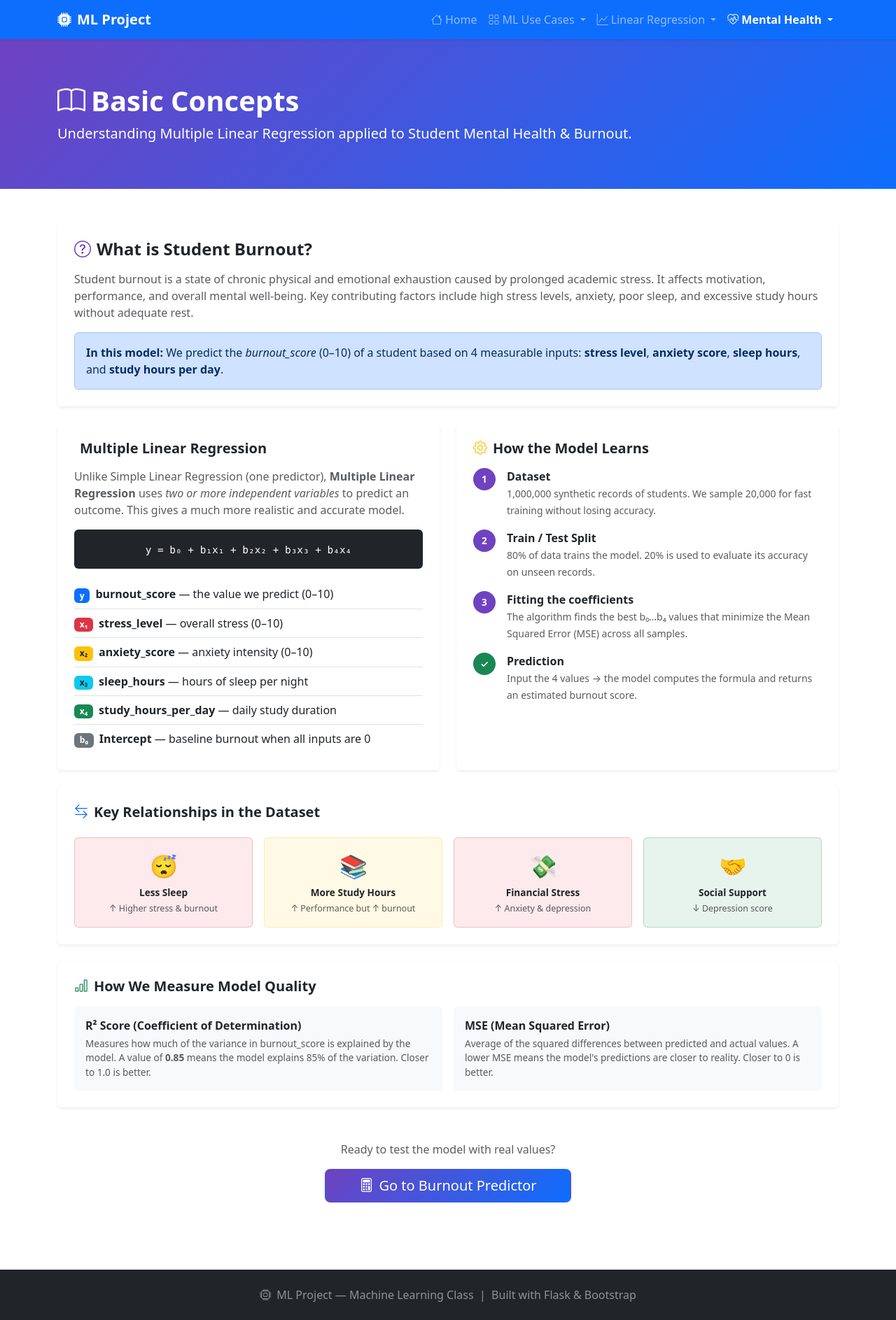
After one commit to YAraNIC/app, a Flask app: page /burnout-concepts in a window 1280 px wide. The commit adds this page. Shown: the whole page at 70% size. Run offline with Flask 3, Linux system fonts and the light colour scheme; parts of the project's set-up code (start-up, migrations or seed data) failed here and were passed over.

Commit message:
Healt DataSet
Se realiza DataSet

```diff
--- a/LinearRegression.py
+++ b/LinearRegression.py
@@ -18,4 +18,4 @@ model.fit(x, y)
 
 def calculateGrade(hours):
     result = model.predict([[hours]])[0][0]
-    return result
+    return float(result)
--- a/app.py
+++ b/app.py
@@ -1,5 +1,6 @@
 from flask import Flask, render_template, request
 import LinearRegression
+import MentalHealth
 
 app = Flask(__name__)
 
@@ -21,9 +22,32 @@ def predict():
     hours = None
     if request.method == "POST":
         hours = float(request.form["hours"])
-        result = LinearRegression.calculateGrade(hours)
-        result = round(float(result), 2)
+        result = round(LinearRegression.calculateGrade(hours), 2)
     return render_template("predict.html", result=result, hours=hours)
+
+@app.route('/burnout-concepts')
+def burnout_concepts():
+    return render_template('burnout_concepts.html')
+
+@app.route('/burnout', methods=["GET", "POST"])
+def burnout():
+    result = None
+    form_data = {}
+    model_info = MentalHealth.getModelInfo()
+
+    if request.method == "POST":
+        form_data = {
+            "stress_level":  float(request.form["stress_level"]),
+            "anxiety_score": float(request.form["anxiety_score"]),
+            "sleep_hours":   float(request.form["sleep_hours"]),
+            "study_hours":   float(request.form["study_hours"]),
+        }
+        result = MentalHealth.predictBurnout(**form_data)
+
+    return render_template("burnout.html",
+                           result=result,
+                           form_data=form_data,
+                           model_info=model_info)
 
 if __name__ == '__main__':
     app.run(debug=True)
--- /dev/null
+++ b/templates/burnout_concepts.html
@@ -0,0 +1,219 @@
+{% extends "layout.html" %}
+{% block title %}Basic Concepts — Mental Health & Burnout{% endblock %}
+
+{% block content %}
+
+<!-- HEADER -->
+<section class="py-5 text-white" style="background: linear-gradient(135deg, #6f42c1, #0d6efd);">
+    <div class="container py-3">
+        <h1 class="fw-bold"><i class="bi bi-book me-2"></i>Basic Concepts</h1>
+        <p class="lead mb-0">Understanding Multiple Linear Regression applied to Student Mental Health & Burnout.</p>
+    </div>
+</section>
+
+<section class="py-5">
+    <div class="container">
+        <div class="row g-4">
+
+            <!-- WHAT IS BURNOUT -->
+            <div class="col-12">
+                <div class="card border-0 shadow-sm">
+                    <div class="card-body p-4">
+                        <h4 class="fw-bold mb-3">
+                            <i class="bi bi-question-circle me-2" style="color:#6f42c1;"></i>What is Student Burnout?
+                        </h4>
+                        <p class="text-muted">
+                            Student burnout is a state of chronic physical and emotional exhaustion caused by prolonged academic stress.
+                            It affects motivation, performance, and overall mental well-being. Key contributing factors include high stress levels,
+                            anxiety, poor sleep, and excessive study hours without adequate rest.
+                        </p>
+                        <div class="alert alert-primary mb-0">
+                            <strong>In this model:</strong> We predict the <em>burnout_score</em> (0–10) of a student
+                            based on 4 measurable inputs: <strong>stress level</strong>, <strong>anxiety score</strong>,
+                            <strong>sleep hours</strong>, and <strong>study hours per day</strong>.
+                        </div>
+                    </div>
+                </div>
+            </div>
+
+            <!-- MULTIPLE LINEAR REGRESSION -->
+            <div class="col-md-6">
+                <div class="card border-0 shadow-sm h-100">
+                    <div class="card-body p-4">
+                        <h5 class="fw-bold mb-3">
+                            <i class="bi bi-function me-2 text-success"></i>Multiple Linear Regression
+                        </h5>
+                        <p class="text-muted">
+                            Unlike Simple Linear Regression (one predictor), <strong>Multiple Linear Regression</strong>
+                            uses <em>two or more independent variables</em> to predict an outcome.
+                            This gives a much more realistic and accurate model.
+                        </p>
+                        <div class="bg-dark text-white rounded p-3 text-center mb-3">
+                            <span class="font-monospace" style="font-size:0.9rem;">
+                                y = b₀ + b₁x₁ + b₂x₂ + b₃x₃ + b₄x₄
+                            </span>
+                        </div>
+                        <ul class="list-group list-group-flush">
+                            <li class="list-group-item px-0 d-flex gap-2">
+                                <span class="badge bg-primary mt-1">y</span>
+                                <span><strong>burnout_score</strong> — the value we predict (0–10)</span>
+                            </li>
+                            <li class="list-group-item px-0 d-flex gap-2">
+                                <span class="badge bg-danger mt-1">x₁</span>
+                                <span><strong>stress_level</strong> — overall stress (0–10)</span>
+                            </li>
+                            <li class="list-group-item px-0 d-flex gap-2">
+                                <span class="badge bg-warning text-dark mt-1">x₂</span>
+                                <span><strong>anxiety_score</strong> — anxiety intensity (0–10)</span>
+                            </li>
+                            <li class="list-group-item px-0 d-flex gap-2">
+                                <span class="badge bg-info text-dark mt-1">x₃</span>
+                                <span><strong>sleep_hours</strong> — hours of sleep per night</span>
+                            </li>
+                            <li class="list-group-item px-0 d-flex gap-2">
+                                <span class="badge bg-success mt-1">x₄</span>
+                                <span><strong>study_hours_per_day</strong> — daily study duration</span>
+                            </li>
+                            <li class="list-group-item px-0 d-flex gap-2">
+                                <span class="badge bg-secondary mt-1">b₀</span>
+                                <span><strong>Intercept</strong> — baseline burnout when all inputs are 0</span>
+                            </li>
+                        </ul>
+                    </div>
+                </div>
+            </div>
+
+            <!-- HOW MODEL LEARNS -->
+            <div class="col-md-6">
+                <div class="card border-0 shadow-sm h-100">
+                    <div class="card-body p-4">
+                        <h5 class="fw-bold mb-3">
+                            <i class="bi bi-gear me-2 text-warning"></i>How the Model Learns
+                        </h5>
+                        <div class="d-flex flex-column gap-3">
+                            <div class="d-flex gap-3 align-items-start">
+                                <div class="rounded-circle text-white d-flex align-items-center justify-content-center flex-shrink-0"
+                                    style="width:32px;height:32px;background:#6f42c1;font-weight:600;font-size:0.85rem;">1</div>
+                                <div>
+                                    <strong>Dataset</strong><br>
+                                    <small class="text-muted">1,000,000 synthetic records of students. We sample 20,000 for fast training without losing accuracy.</small>
+                                </div>
+                            </div>
+                            <div class="d-flex gap-3 align-items-start">
+                                <div class="rounded-circle text-white d-flex align-items-center justify-content-center flex-shrink-0"
+                                    style="width:32px;height:32px;background:#6f42c1;font-weight:600;font-size:0.85rem;">2</div>
+                                <div>
+                                    <strong>Train / Test Split</strong><br>
+                                    <small class="text-muted">80% of data trains the model. 20% is used to evaluate its accuracy on unseen records.</small>
+                                </div>
+                            </div>
+                            <div class="d-flex gap-3 align-items-start">
+                                <div class="rounded-circle text-white d-flex align-items-center justify-content-center flex-shrink-0"
+                                    style="width:32px;height:32px;background:#6f42c1;font-weight:600;font-size:0.85rem;">3</div>
+                                <div>
+                                    <strong>Fitting the coefficients</strong><br>
+                                    <small class="text-muted">The algorithm finds the best b₀…b₄ values that minimize the Mean Squared Error (MSE) across all samples.</small>
+                                </div>
+                            </div>
+                            <div class="d-flex gap-3 align-items-start">
+                                <div class="rounded-circle text-white d-flex align-items-center justify-content-center flex-shrink-0"
+                                    style="width:32px;height:32px;background:#198754;font-weight:600;font-size:0.85rem;">✓</div>
+                                <div>
+                                    <strong>Prediction</strong><br>
+                                    <small class="text-muted">Input the 4 values → the model computes the formula and returns an estimated burnout score.</small>
+                                </div>
+                            </div>
+                        </div>
+                    </div>
+                </div>
+            </div>
+
+            <!-- KEY RELATIONSHIPS -->
+            <div class="col-12">
+                <div class="card border-0 shadow-sm">
+                    <div class="card-body p-4">
+                        <h5 class="fw-bold mb-4">
+                            <i class="bi bi-arrow-left-right me-2 text-primary"></i>Key Relationships in the Dataset
+                        </h5>
+                        <div class="row g-3">
+                            <div class="col-md-3 col-6">
+                                <div class="card h-100 border-danger border-opacity-25 bg-danger bg-opacity-10 text-center p-3">
+                                    <div class="fs-2 mb-1">😴</div>
+                                    <p class="fw-semibold mb-1" style="font-size:0.85rem;">Less Sleep</p>
+                                    <p class="text-muted mb-0" style="font-size:0.78rem;">↑ Higher stress & burnout</p>
+                                </div>
+                            </div>
+                            <div class="col-md-3 col-6">
+                                <div class="card h-100 border-warning border-opacity-25 bg-warning bg-opacity-10 text-center p-3">
+                                    <div class="fs-2 mb-1">📚</div>
+                                    <p class="fw-semibold mb-1" style="font-size:0.85rem;">More Study Hours</p>
+                                    <p class="text-muted mb-0" style="font-size:0.78rem;">↑ Performance but ↑ burnout</p>
+                                </div>
+                            </div>
+                            <div class="col-md-3 col-6">
+                                <div class="card h-100 border-danger border-opacity-25 bg-danger bg-opacity-10 text-center p-3">
+                                    <div class="fs-2 mb-1">💸</div>
+                                    <p class="fw-semibold mb-1" style="font-size:0.85rem;">Financial Stress</p>
+                                    <p class="text-muted mb-0" style="font-size:0.78rem;">↑ Anxiety & depression</p>
+                                </div>
+                            </div>
+                            <div class="col-md-3 col-6">
+                                <div class="card h-100 border-success border-opacity-25 bg-success bg-opacity-10 text-center p-3">
+                                    <div class="fs-2 mb-1">🤝</div>
+                                    <p class="fw-semibold mb-1" style="font-size:0.85rem;">Social Support</p>
+                                    <p class="text-muted mb-0" style="font-size:0.78rem;">↓ Depression score</p>
+                                </div>
+                            </div>
+                        </div>
+                    </div>
+                </div>
+            </div>
+
+            <!-- METRICS -->
+            <div class="col-12">
+                <div class="card border-0 shadow-sm">
+                    <div class="card-body p-4">
+                        <h5 class="fw-bold mb-3">
+                            <i class="bi bi-bar-chart me-2 text-success"></i>How We Measure Model Quality
+                        </h5>
+                        <div class="row g-3">
+                            <div class="col-md-6">
+                                <div class="bg-light rounded p-3">
+                                    <p class="fw-semibold mb-1">R² Score (Coefficient of Determination)</p>
+                                    <p class="text-muted mb-0" style="font-size:0.85rem;">
+                                        Measures how much of the variance in burnout_score is explained by the model.
+                                        A value of <strong>0.85</strong> means the model explains 85% of the variation.
+                                        Closer to 1.0 is better.
+                                    </p>
+                                </div>
+                            </div>
+                            <div class="col-md-6">
+                                <div class="bg-light rounded p-3">
+                                    <p class="fw-semibold mb-1">MSE (Mean Squared Error)</p>
+                                    <p class="text-muted mb-0" style="font-size:0.85rem;">
+                                        Average of the squared differences between predicted and actual values.
+                                        A lower MSE means the model's predictions are closer to reality.
+                                        Closer to 0 is better.
+                                    </p>
+                                </div>
+                            </div>
+                        </div>
+                    </div>
+                </div>
+            </div>
+
+        </div>
+
+        <!-- CTA -->
+        <div class="text-center mt-5">
+            <p class="text-muted mb-3">Ready to test the model with real values?</p>
+            <a href="/burnout" class="btn btn-lg text-white px-5"
+               style="background: linear-gradient(135deg,#6f42c1,#0d6efd);">
+                <i class="bi bi-calculator me-2"></i>Go to Burnout Predictor
+            </a>
+        </div>
+
+    </div>
+</section>
+
+{% endblock %}
--- a/templates/layout.html
+++ b/templates/layout.html
@@ -4,17 +4,12 @@
     <meta charset="UTF-8">
     <meta name="viewport" content="width=device-width, initial-scale=1.0">
     <title>{% block title %}ML Project{% endblock %}</title>
-
-    <!-- Bootstrap 5 -->
     <link href="https://cdn.jsdelivr.net/npm/bootstrap@5.3.0/dist/css/bootstrap.min.css" rel="stylesheet">
-    <!-- Bootstrap Icons -->
     <link href="https://cdn.jsdelivr.net/npm/bootstrap-icons@1.10.5/font/bootstrap-icons.css" rel="stylesheet">
-    <!-- Custom CSS -->
     <link rel="stylesheet" href="{{ url_for('static', filename='css/styles.css') }}">
 </head>
 <body>
 
-    <!-- NAVBAR -->
     <nav class="navbar navbar-expand-lg navbar-dark bg-primary shadow-sm sticky-top">
         <div class="container">
             <a class="navbar-brand fw-bold" href="/">
@@ -25,11 +20,15 @@
             </button>
             <div class="collapse navbar-collapse" id="navbarNav">
                 <ul class="navbar-nav ms-auto">
+
+                    <!-- Home -->
                     <li class="nav-item">
                         <a class="nav-link {% if request.path == '/' %}active{% endif %}" href="/">
                             <i class="bi bi-house me-1"></i>Home
                         </a>
                     </li>
+
+                    <!-- ML Use Cases -->
                     <li class="nav-item dropdown">
                         <a class="nav-link dropdown-toggle {% if '/use-cases' in request.path %}active{% endif %}"
                            href="#" role="button" data-bs-toggle="dropdown">
@@ -42,6 +41,8 @@
                             <li><a class="dropdown-item" href="/use-cases#case4"><i class="bi bi-4-circle me-2"></i>Case 4 — Fraud Detection</a></li>
                         </ul>
                     </li>
+
+                    <!-- Linear Regression -->
                     <li class="nav-item dropdown">
                         <a class="nav-link dropdown-toggle {% if '/concepts' in request.path or '/predict' in request.path %}active{% endif %}"
                            href="#" role="button" data-bs-toggle="dropdown">
@@ -52,17 +53,28 @@
                             <li><a class="dropdown-item" href="/predict"><i class="bi bi-calculator me-2"></i>Prediction Tool</a></li>
                         </ul>
                     </li>
+
+                    <!-- Mental Health -->
+                    <li class="nav-item dropdown">
+                        <a class="nav-link dropdown-toggle {% if 'burnout' in request.path %}active{% endif %}"
+                           href="#" role="button" data-bs-toggle="dropdown">
+                            <i class="bi bi-heart-pulse me-1"></i>Mental Health
+                        </a>
+                        <ul class="dropdown-menu">
+                            <li><a class="dropdown-item" href="/burnout-concepts"><i class="bi bi-book me-2"></i>Basic Concepts</a></li>
+                            <li><a class="dropdown-item" href="/burnout"><i class="bi bi-calculator me-2"></i>Burnout Predictor</a></li>
+                        </ul>
+                    </li>
+
                 </ul>
             </div>
         </div>
     </nav>
 
-    <!-- MAIN CONTENT -->
     <main>
         {% block content %}{% endblock %}
     </main>
 
-    <!-- FOOTER -->
     <footer class="footer bg-dark text-white-50 py-4 mt-5">
         <div class="container text-center">
             <p class="mb-0">
@@ -73,7 +85,6 @@
         </div>
     </footer>
 
-    <!-- Bootstrap JS -->
     <script src="https://cdn.jsdelivr.net/npm/bootstrap@5.3.0/dist/js/bootstrap.bundle.min.js"></script>
 </body>
 </html>
```
Also changed, not shown: MentalHealth.py (added, +77 -0 lines), templates/burnout.html (added, +203 -0 lines), 1 other file.
